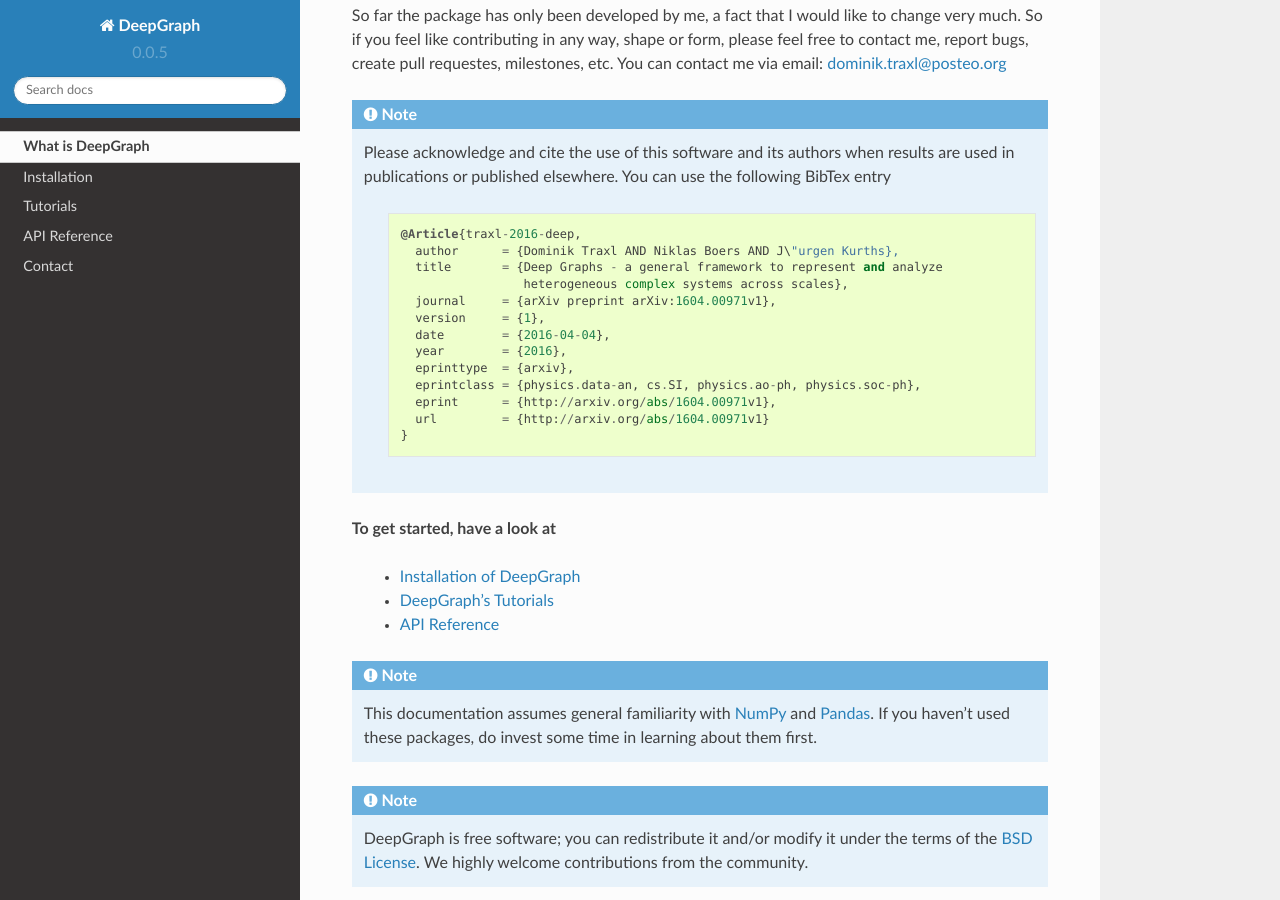
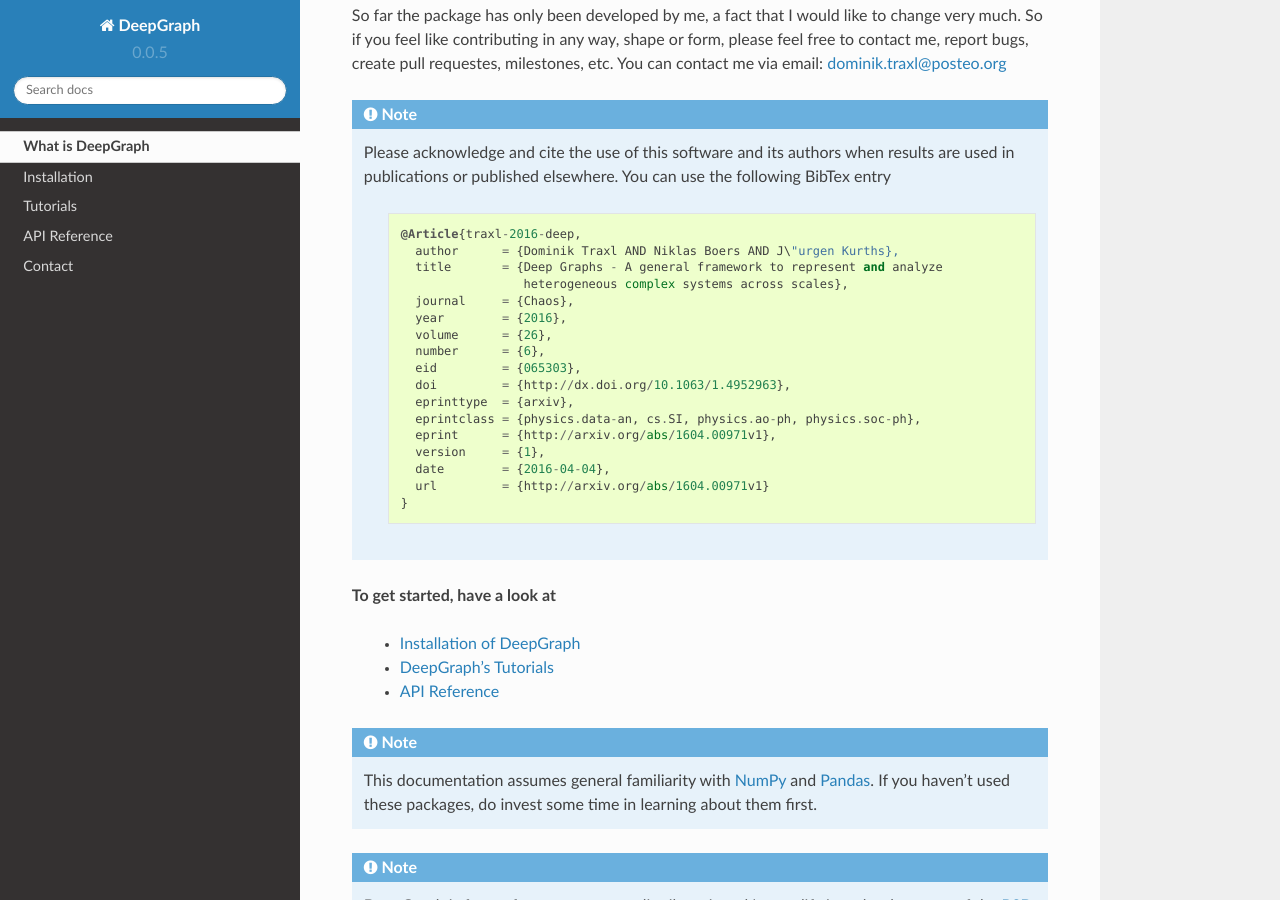
Before and after one commit to deepgraph/deepgraph, a Sphinx documentation site: the page built from doc/source/what_is_deepgraph.rst, in a window 1280 px wide and 900 px high, scrolled down 999 px. Built offline with Sphinx 7.4.7 and the Read the Docs theme 2.0.0, drawn with Linux system fonts in a browser that asks for light colours.

Commit message:
update bibtex entry.

```diff
--- a/doc/source/what_is_deepgraph.rst
+++ b/doc/source/what_is_deepgraph.rst
@@ -71,15 +71,19 @@
 
         @Article{traxl-2016-deep,
           author      = {Dominik Traxl AND Niklas Boers AND J\"urgen Kurths},
-          title       = {Deep Graphs - a general framework to represent and analyze
+          title       = {Deep Graphs - A general framework to represent and analyze
                          heterogeneous complex systems across scales},
-          journal     = {arXiv preprint arXiv:1604.00971v1},
-          version     = {1},
-          date        = {2016-04-04},
+          journal     = {Chaos},
           year        = {2016},
+          volume      = {26},
+          number      = {6},
+          eid         = {065303},
+          doi         = {http://dx.doi.org/10.1063/1.4952963},
           eprinttype  = {arxiv},
           eprintclass = {physics.data-an, cs.SI, physics.ao-ph, physics.soc-ph},
           eprint      = {http://arxiv.org/abs/1604.00971v1},
+          version     = {1},
+          date        = {2016-04-04},
           url         = {http://arxiv.org/abs/1604.00971v1}
         }
 
```
Also changed, not shown: README.rst (+8 -4 lines), deepgraph/__init__.py (+8 -4 lines).
